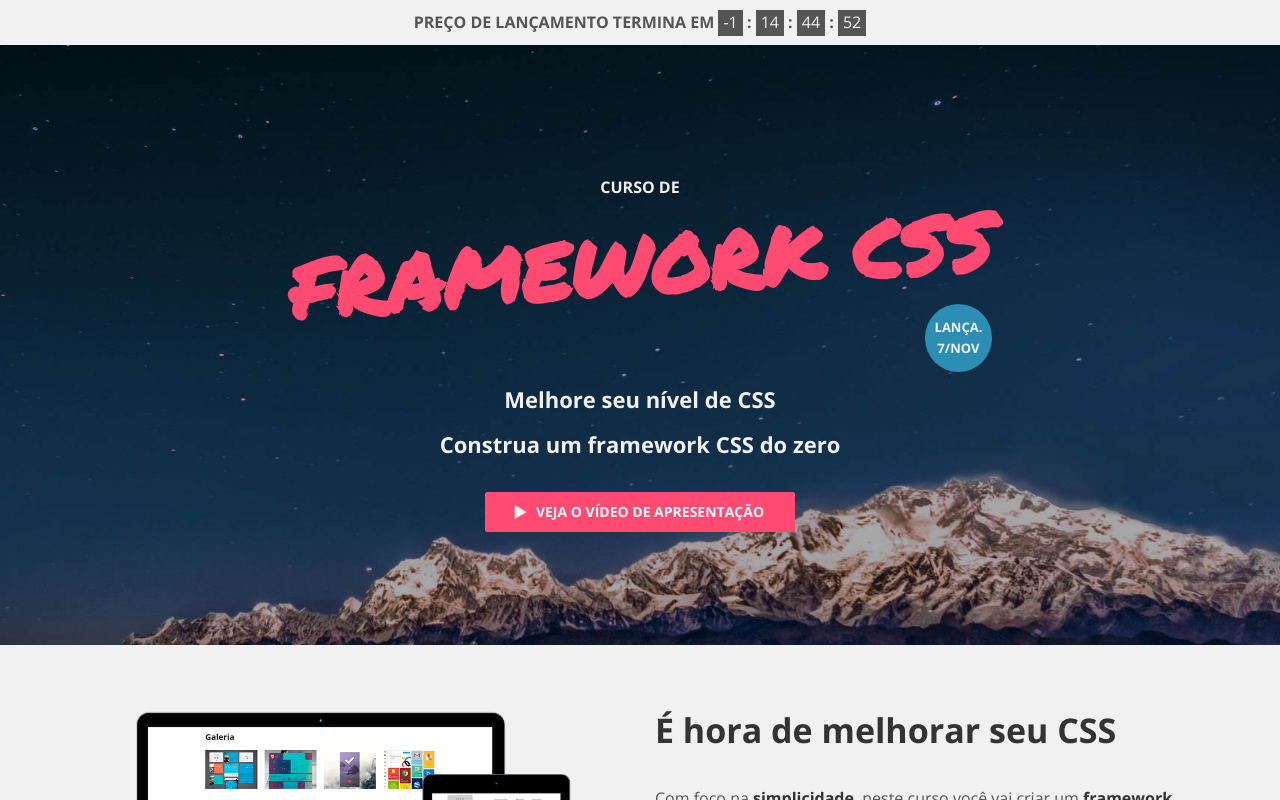
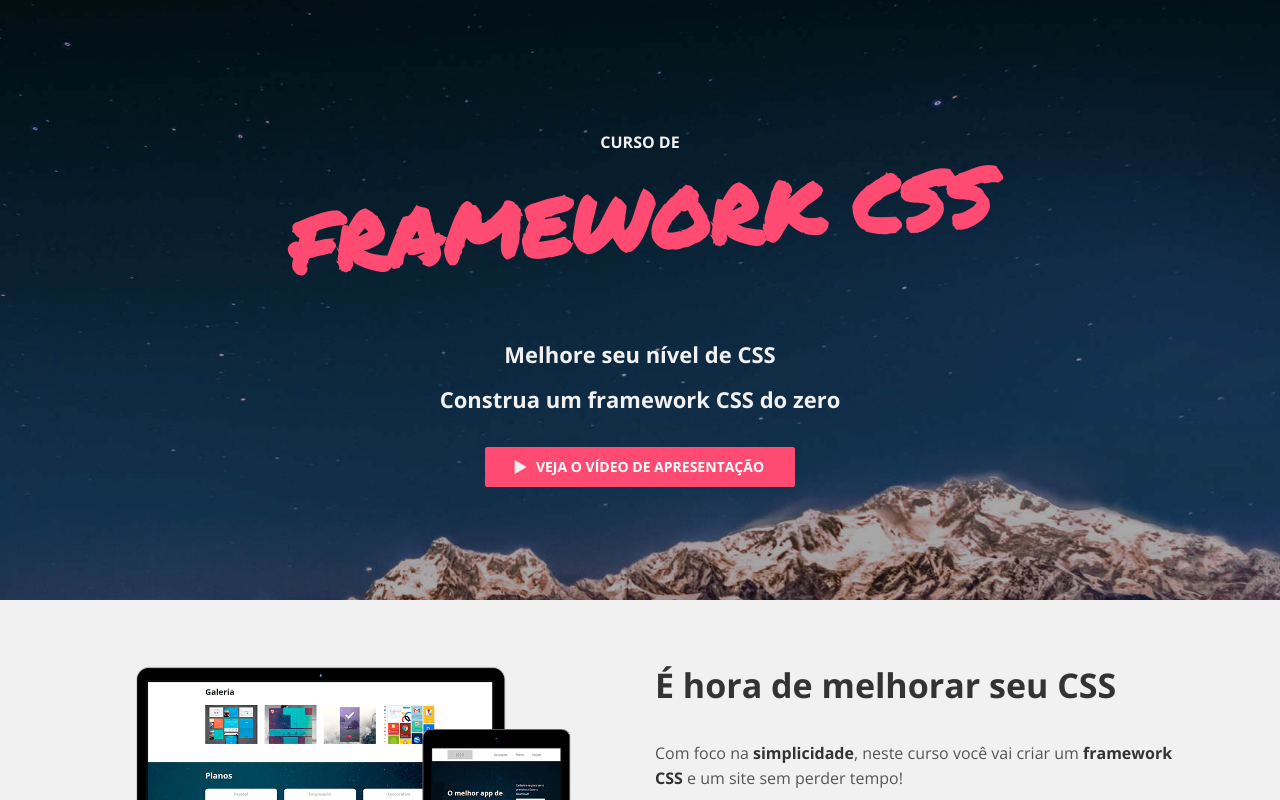
Before and after one commit to estevanmaito/landing-curso-framework, a plain HTML site: page index.html in a window 1280 px wide. Drawn offline with nearby package versions, Linux system fonts and the light colour scheme.

Commit message:
remove counter

```diff
--- a/index.html
+++ b/index.html
@@ -38,14 +38,14 @@
 </head>
 <body>
   <div class="background">
-    <div class="timer" id="timer">
+    <!-- <div class="timer" id="timer">
       <div>
         PREÇO DE LANÇAMENTO TERMINA EM
         <div class="timer__days">
           <span class="days"></span> : <span class="hours"></span> : <span class="minutes"></span> : <span class="seconds"></span>
         </div>
       </div>
-    </div>
+    </div> -->
     <div class="container">
       <section class="linha">
         <div class="doze colunas">
@@ -53,7 +53,6 @@
             <h5 class="curso__name--small">CURSO DE</h5>
             <div class="curso__container">
               <h1 class="curso__name">FRAMEWORK CSS</h1>
-              <span class="curso__lancamento">LANÇA.<br>7/NOV</span>
             </div>
             <h4 class="curso__destaque">Melhore seu nível de CSS</h4>
             <h4 class="curso__destaque">Construa um framework CSS do zero</h4>
@@ -148,8 +147,8 @@
           <li class="comprar__item">Código fonte de tudo</li>
           <li class="comprar__item">Acessível de qualquer dispositivo</li>
         </ul>
-        <a href="https://pay.hotmart.com/X4961824S" class="botao destacado laranja u-width-100 comprar__botao">COMPRAR | <span class="comprar__botao--strike">R$ 68</span> R$ 36</a>
-        <span class="comprar__expira">Preço de lançamento - expira em <strong>07-11-2016 23:59</strong></span>
+        <a href="https://pay.hotmart.com/X4961824S" class="botao destacado laranja u-width-100 comprar__botao">COMPRAR | R$ 68</a>
+        <!-- <span class="comprar__expira">Preço de lançamento - expira em <strong>07-11-2016 23:59</strong></span> -->
       </div>
     </div>
 
@@ -195,47 +194,47 @@
             video.setAttribute('src', videoSrc);
         }, false);
 
-        function getTimeRemaining(endtime) {
-          var t = Date.parse(endtime) - Date.parse(new Date());
-          var seconds = Math.floor((t / 1000) % 60);
-          var minutes = Math.floor((t / 1000 / 60) % 60);
-          var hours = Math.floor((t / (1000 * 60 * 60)) % 24);
-          var days = Math.floor(t / (1000 * 60 * 60 * 24));
-          return {
-            'total': t,
-            'days': days,
-            'hours': hours,
-            'minutes': minutes,
-            'seconds': seconds
-          };
-        }
+        // function getTimeRemaining(endtime) {
+        //   var t = Date.parse(endtime) - Date.parse(new Date());
+        //   var seconds = Math.floor((t / 1000) % 60);
+        //   var minutes = Math.floor((t / 1000 / 60) % 60);
+        //   var hours = Math.floor((t / (1000 * 60 * 60)) % 24);
+        //   var days = Math.floor(t / (1000 * 60 * 60 * 24));
+        //   return {
+        //     'total': t,
+        //     'days': days,
+        //     'hours': hours,
+        //     'minutes': minutes,
+        //     'seconds': seconds
+        //   };
+        // }
 
-        function initializeClock(id, endtime) {
-          var clock = document.querySelector(id);
-          var daysSpan = clock.querySelector('.days');
-          var hoursSpan = clock.querySelector('.hours');
-          var minutesSpan = clock.querySelector('.minutes');
-          var secondsSpan = clock.querySelector('.seconds');
+        // function initializeClock(id, endtime) {
+        //   var clock = document.querySelector(id);
+        //   var daysSpan = clock.querySelector('.days');
+        //   var hoursSpan = clock.querySelector('.hours');
+        //   var minutesSpan = clock.querySelector('.minutes');
+        //   var secondsSpan = clock.querySelector('.seconds');
 
-          function updateClock() {
-            var t = getTimeRemaining(endtime);
+        //   function updateClock() {
+        //     var t = getTimeRemaining(endtime);
 
-            daysSpan.innerHTML = t.days;
-            hoursSpan.innerHTML = ('0' + t.hours).slice(-2);
-            minutesSpan.innerHTML = ('0' + t.minutes).slice(-2);
-            secondsSpan.innerHTML = ('0' + t.seconds).slice(-2);
+        //     daysSpan.innerHTML = t.days;
+        //     hoursSpan.innerHTML = ('0' + t.hours).slice(-2);
+        //     minutesSpan.innerHTML = ('0' + t.minutes).slice(-2);
+        //     secondsSpan.innerHTML = ('0' + t.seconds).slice(-2);
 
-            if (t.total <= 0) {
-              clearInterval(timeinterval);
-            }
-          }
+        //     if (t.total <= 0) {
+        //       clearInterval(timeinterval);
+        //     }
+        //   }
 
-          updateClock();
-          var timeinterval = setInterval(updateClock, 1000);
-        }
+        //   updateClock();
+        //   var timeinterval = setInterval(updateClock, 1000);
+        // }
 
-        var deadline = new Date(2016,10,7,23,59);
-        initializeClock('#timer', deadline);
+        // var deadline = new Date(2016,10,7,23,59);
+        // initializeClock('#timer', deadline);
 
     }, false);
   </script>
```
